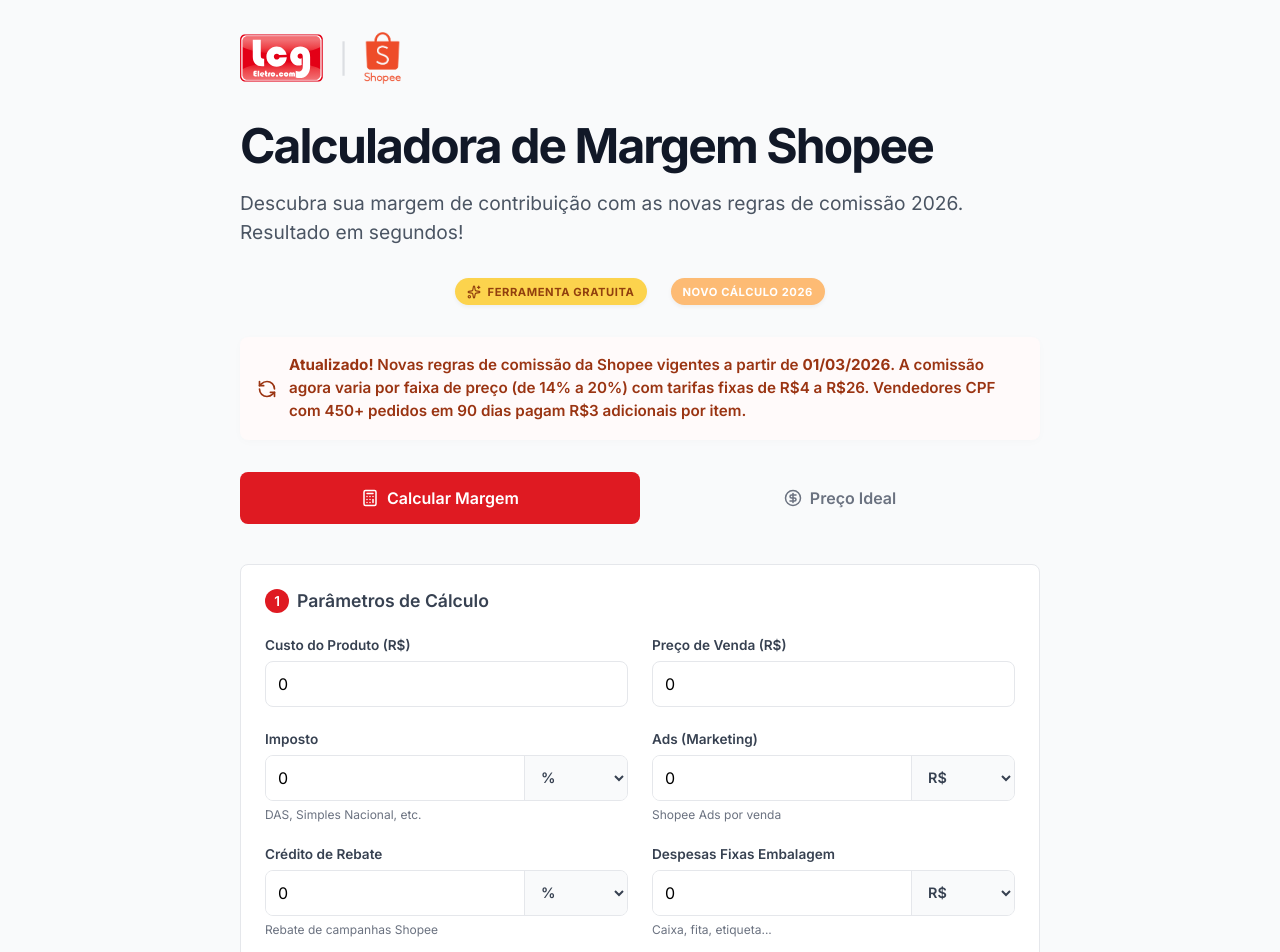
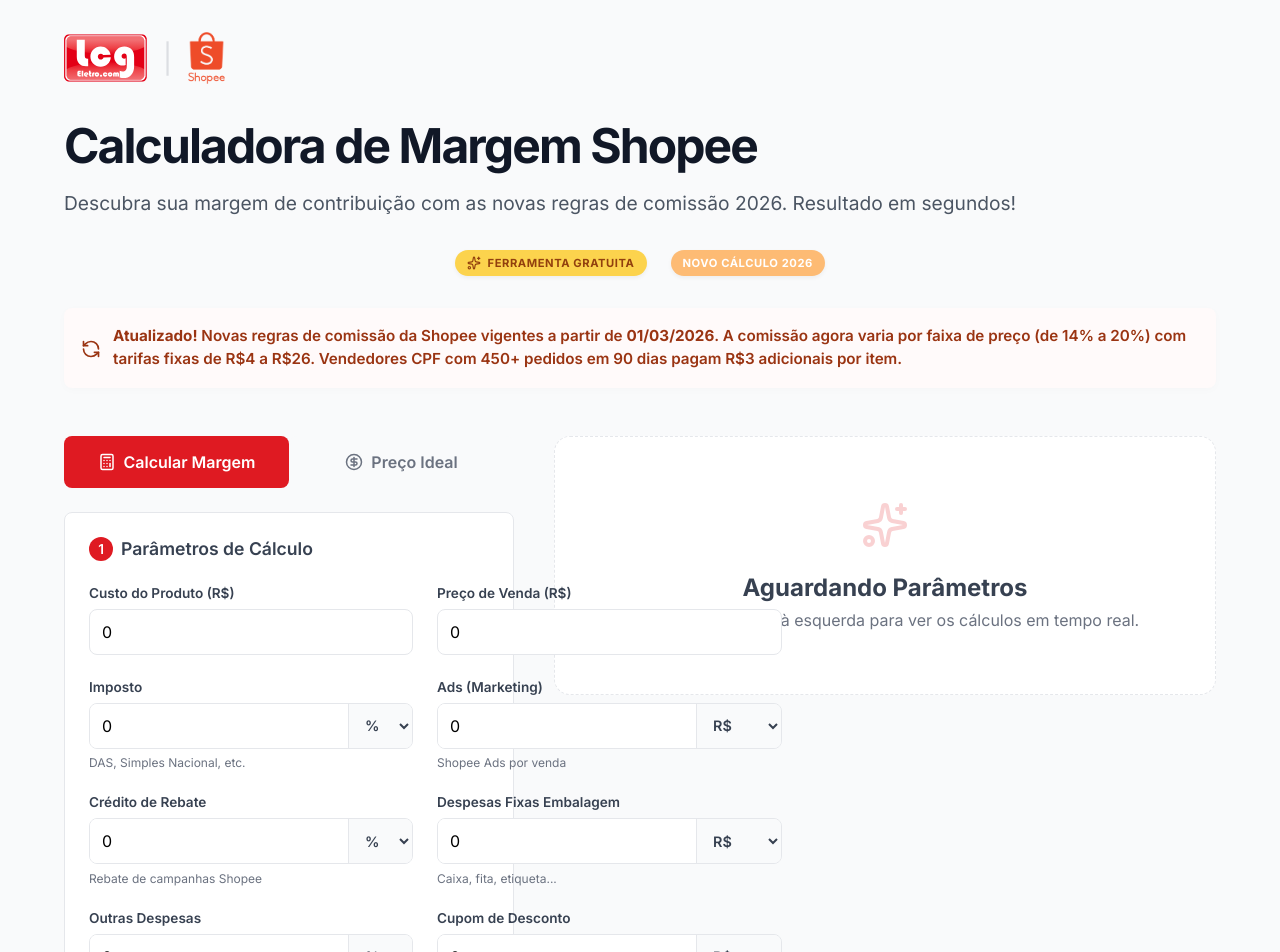
Before and after one commit to paulojacomelli/calculadora-lcg, a React (Vite) app: page / in a window 1280 px wide. Shown: the top 952 px of the page. Built offline with nearby package versions, Linux system fonts and the light colour scheme.

Commit message:
feat: desktop-first layout overhaul, side-by-side inputs and results, version bump 0.1.40-beta

```diff
--- a/package.json
+++ b/package.json
@@ -1,7 +1,7 @@
 {
   "name": "pyro-planetary",
   "private": true,
-  "version": "0.1.39-beta",
+  "version": "0.1.40-beta",
   "type": "module",
   "scripts": {
     "dev": "vite",
--- a/src/App.tsx
+++ b/src/App.tsx
@@ -236,7 +236,9 @@ const App: React.FC = () => {
         </div>
       </div>
 
-      <div className="tabs" style={{ marginTop: '2rem' }}>
+      <div className="calculator-main">
+        <div className="calculator-left">
+          <div className="tabs">
             <button
               className={`tab ${aba === 'margem' ? 'active' : ''} `}
               onClick={() => setAba('margem')}
@@ -448,10 +450,19 @@ const App: React.FC = () => {
                 <RotateCcw size={18} /> Reiniciar Calculadora
               </button>
             </div>
+          </div>
+        </div>
 
-        {results && (
+        <div className="calculator-right">
+          {!results ? (
+            <div className="empty-results-card">
+              <Sparkles size={48} className="empty-icon" />
+              <h3>Aguardando Parâmetros</h3>
+              <p>Preencha os dados à esquerda para ver os cálculos em tempo real.</p>
+            </div>
+          ) : (
             <div id="quick-results">
-            <div className={`alert-box ${statusClass}`}>
+              <div className={`alert-box-result ${statusClass}`}>
                 {statusIcon} <span>{statusText}</span>
               </div>
 
@@ -462,7 +473,7 @@ const App: React.FC = () => {
                     R$ {calcularPrecoIdeal({ ...inputs, cupomDesconto: 0 }, 0).toFixed(2).replace('.', ',')}
                   </div>
                   <div className="result-sub">Breakeven sem cupom</div>
-                <ShoppingCart size={32} className="card-icon" />
+                  <ShoppingCart size={24} className="card-icon" />
                 </div>
 
                 <div className="result-card secondary">
@@ -471,7 +482,7 @@ const App: React.FC = () => {
                     R$ {calcularPrecoIdeal(inputs, 0).toFixed(2).replace('.', ',')}
                   </div>
                   <div className="result-sub">Breakeven considerando cupom</div>
-                <TrendingUp size={32} className="card-icon" />
+                  <TrendingUp size={24} className="card-icon" />
                 </div>
 
                 <div className="result-card mini large">
@@ -509,7 +520,7 @@ const App: React.FC = () => {
                   <span className="val">R$ {moeda(aba === 'ideal' && results ? results.precoVenda : inputs.precoVenda)}</span>
                 </div>
                 <div className="detail-row">
-                <span>Custo de Aquisição do Produto:</span>
+                  <span>Custo de Aquisição:</span>
                   <span className="val text-red">- R$ {moeda(inputs.custoProduto)}</span>
                 </div>
                 <div className="detail-row">
@@ -567,6 +578,7 @@ const App: React.FC = () => {
             </div>
           )}
         </div>
+      </div>
 
       <div className="table-section">
         <h2 className="table-title">📊 Escopo de Taxas Shopee 2026</h2>
--- a/src/index.css
+++ b/src/index.css
@@ -44,9 +44,96 @@ body {
 
 /* Base Container */
 .container {
-  max-width: 800px;
+  max-width: 1200px;
+  /* Expandido para Desktop */
   margin: 0 auto;
+  padding: 0 1.5rem;
 }
+
+/* === CALCULATOR LAYOUT === */
+.calculator-main {
+  display: flex;
+  gap: 2.5rem;
+  align-items: flex-start;
+  margin-top: 3rem;
+}
+
+.calculator-left {
+  flex: 1;
+  position: sticky;
+  top: 2rem;
+  max-width: 450px;
+}
+
+.calculator-right {
+  flex: 1.5;
+  min-height: 600px;
+}
+
+/* Reajuste de Tabs para dentro da coluna esquerda */
+.calculator-left .tabs {
+  margin-top: 0;
+  margin-bottom: 1.5rem;
+}
+
+/* Card de resultados vazios */
+.empty-results-card {
+  height: 100%;
+  display: flex;
+  flex-direction: column;
+  align-items: center;
+  justify-content: center;
+  background: white;
+  border: 1px dashed var(--border);
+  border-radius: 16px;
+  padding: 4rem 2rem;
+  text-align: center;
+  color: var(--text-sub);
+}
+
+.empty-icon {
+  margin-bottom: 1.5rem;
+  opacity: 0.2;
+  color: var(--green-main);
+}
+
+.empty-results-card h3 {
+  font-size: 1.5rem;
+  color: var(--text-main);
+  margin-bottom: 0.5rem;
+}
+
+/* Alert Box no Resultado */
+.alert-box-result {
+  padding: 1rem;
+  border-radius: 12px;
+  display: flex;
+  align-items: center;
+  gap: 1rem;
+  font-weight: 600;
+  margin-bottom: 2rem;
+  border: 1px solid transparent;
+}
+
+/* Responsividade Reversa (Mobile) */
+@media (max-width: 1024px) {
+  .calculator-main {
+    flex-direction: column;
+    gap: 2rem;
+  }
+
+  .calculator-left {
+    max-width: 100%;
+    position: relative;
+    top: 0;
+  }
+
+  .container {
+    max-width: 800px;
+  }
+}
+
+/* === DEMAIS ESTILOS ORIGINAIS AJUSTADOS === */
 
 /* === HERO HEADER === */
 .hero-header {
```
Lines whose indentation alone changed are shown as unchanged.
